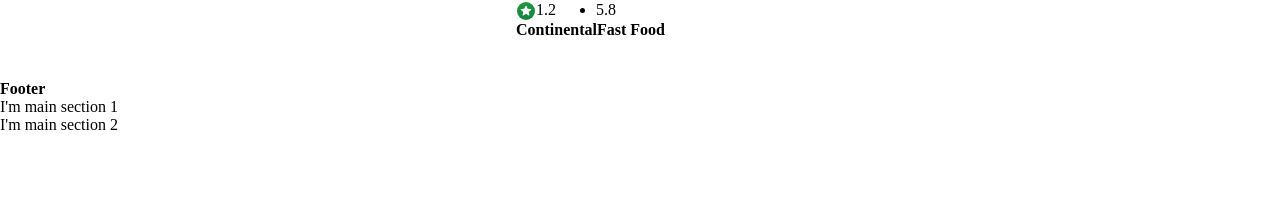
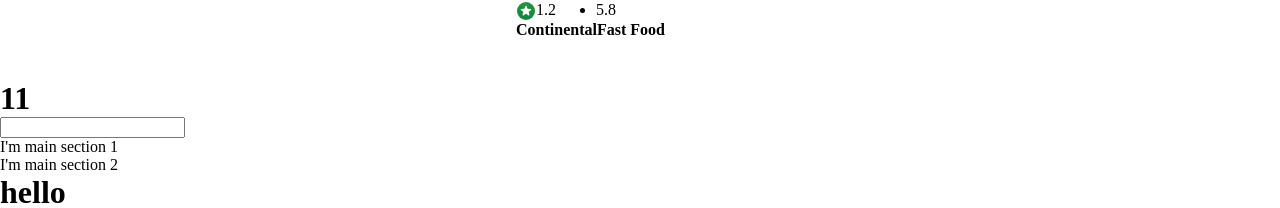
Before and after one commit to pratham182/restaurantsApp, a React (Vite) app: page / in a window 1280 px wide. Shown: the part 719-927 px from the top of the page. Before the commit the page ends 853 px from the top, so only its background shows below. Built offline with nearby package versions, Linux system fonts and the light colour scheme.

Commit message:
some good practice

```diff
--- a/src/App.js
+++ b/src/App.js
@@ -1,4 +1,4 @@
-import react from "react";
+import react, { useState } from "react";
 import reactdom from "react-dom/client";
 //Importing
 
@@ -8,6 +8,7 @@ import Footer from "./component/Footer";
 import Header from "./component/Header";
 import Body from "./component/Body";
 
+import Child from "./component/Child";
 
 //importing named import
 import { Main_section,Main_section2 } from "./component/Many_comp";
@@ -42,7 +43,11 @@ const root=reactdom.createRoot(document.getElementById("root"));
 
 
 
-const WholeComponent=()=>(
+const WholeComponent=()=>
+{ const [name]=useState("hello");
+
+return (
+
     <react.Fragment>
      <Header/>
 
@@ -50,10 +55,10 @@ const WholeComponent=()=>(
     <Footer/>
     <Main_section/>
     <Main_section2/>
-
+    <Child name={name} />
     </react.Fragment>
 
-)
+)}
 
 
 root.render(<WholeComponent/>);
--- a/src/component/Body.js
+++ b/src/component/Body.js
@@ -7,6 +7,7 @@ import { useState } from "react";
 //what is state ?  //just have to create local variable in react we need to use state   (it's a built in react object that contain information or data about the component)
 //what is hooks?   // it's just a js function. give differenent functionality .Many types like useState
 //what is useState?  (from react as named import)
+
 const filter=(searchText,burgerKing)=>{
   console.log("hey");
 const data= burgerKing.filter((restu)=>
--- /dev/null
+++ b/src/component/Child.js
@@ -0,0 +1,13 @@
+import React from "react";
+
+
+const Child=({name})=>{
+    return(
+        <>
+        <h1>{name}</h1>
+        </>
+    )
+}
+
+
+export default Child;
--- a/src/component/Footer.js
+++ b/src/component/Footer.js
@@ -1,8 +1,17 @@
 
 //default export
 
-const Footer=()=>(
-    <h4>Footer</h4>
+const Footer=()=>{
+let a=10;
+return(
+
+    <h4>
+
+        <h1>{a+1}</h1>
+        <input>
+        </input>
+    </h4>
 )
 
+}
 export default Footer;
```
